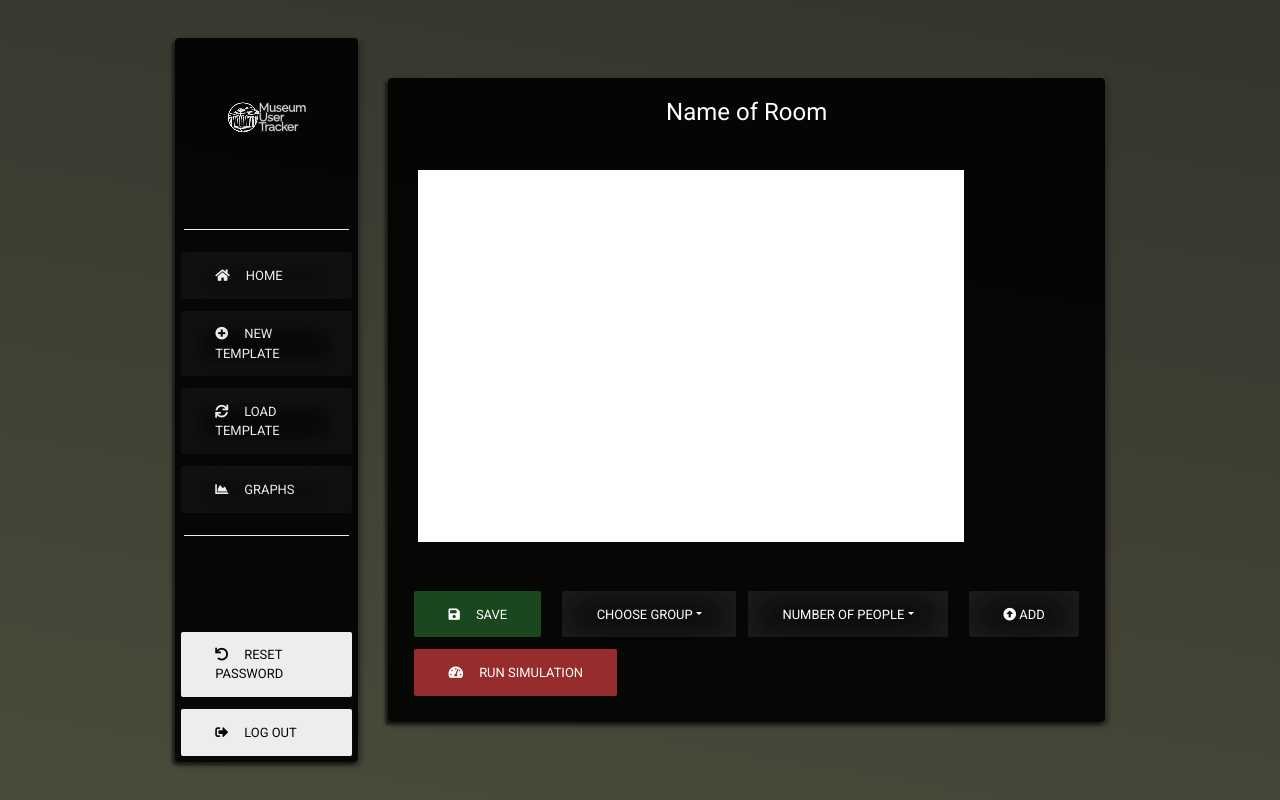
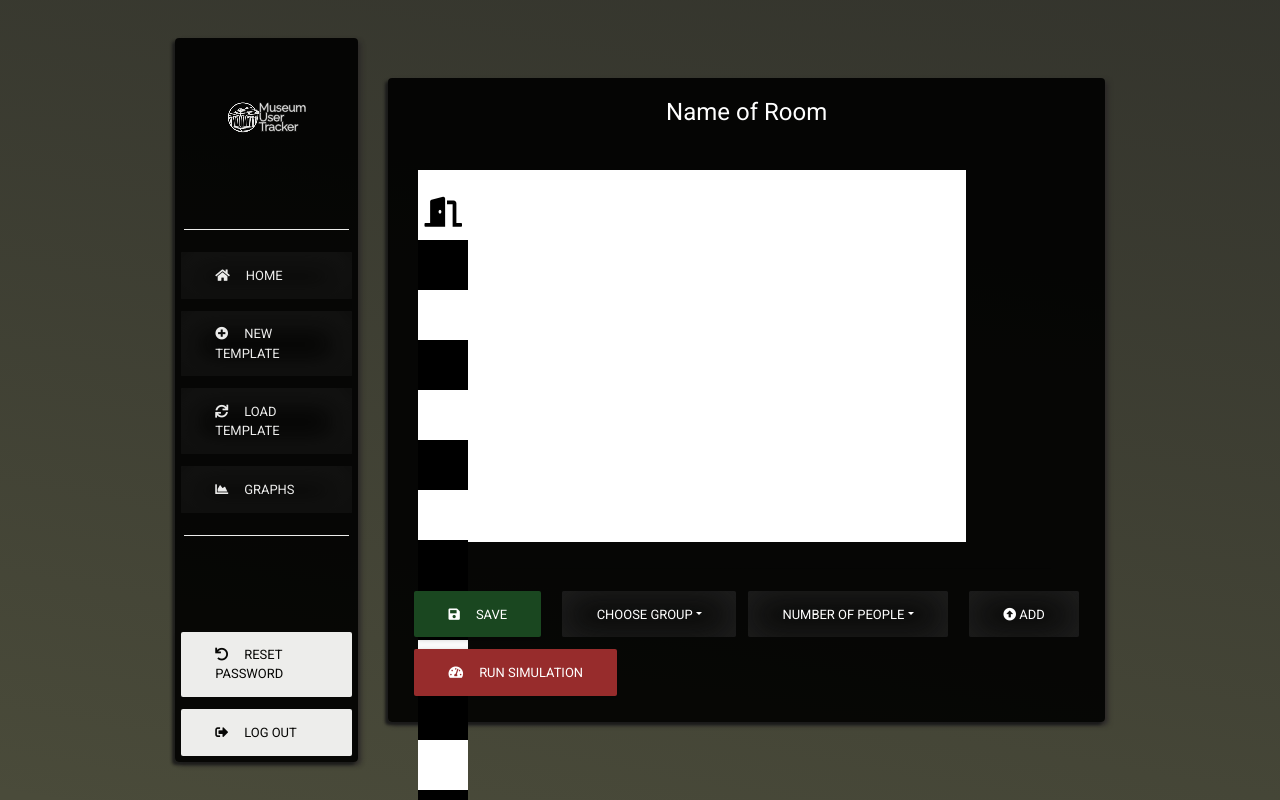
Before and after one commit to AdonisAgelis/thesis-project, a React (Create React App) app in the folder frontend/: page /profile in a window 1280 px wide. Both pictures are taken after a click on the button "NEW TEMPLATE". Built offline with nearby package versions, Linux system fonts and the light colour scheme.

Commit message:
They play checkers, we play chess
Mhn toys kanete etsi re

```diff
--- a/frontend/src/columnsProfile.component.js
+++ b/frontend/src/columnsProfile.component.js
@@ -78,7 +78,7 @@ const ColumnsProfile = props => {
               <hr style={{ width: "90%", marginLeft: "5%" }}/>
               <MDBCardText style={{ textAlign: "center" }}></MDBCardText>
               <div class="workspace-container">
-                <div id = 'item1'><Room itemPosition = {[0, 0]}/></div>
+                <div id = 'item1'><Room itemPosition = {[0, 0]} /></div>
                 <div id = 'item2'></div>
               </div>
               <hr
--- a/frontend/src/room.component.js
+++ b/frontend/src/room.component.js
@@ -1,38 +1,38 @@
-import React, { forwardRef, useState, useRef, useImperativeHandle } from 'react';
+import React, {useState} from 'react';
 import Square from './square.component';
 import DnDIcons from './dndIcons.component';
 
 const renderSquare = (i, [itemX, itemY]) => {
     const x = i % 8;
     const y = Math.floor(i / 8);
+    const black = (x + y) % 2 === 1;
     const isItemHere = x === itemX && y === itemY;
-    const piece = isItemHere ? <DnDIcons /> : null
+    const piece = isItemHere ? <DnDIcons role = 'entrance'/> : null;
 
     return (
         <div key = {i} style = {{width: '12.5%', height: '12.5%'}}>
-            <Square>{piece}</Square>
+            <Square black = {black}>{piece}</Square>
         </div>
     )
-}
+};
 
-const Room = (props, { itemPosition }) => {
+export default function Room({itemPosition}) {
 
-    const [roomProp, setRoomProp] = useState(props);
+    // const [roomProp, setRoomProp] = useState(props);
 
     const squares = [];
-    for (let i = 0; i <64; i++) {
-        squares.push(renderSquare(i, roomProp.itemPosition));
+    for (let i = 0; i < 64; i++) {
+        squares.push(renderSquare(i, itemPosition));
     }
 
     return (
         <div
             style={{
                 width: '100%',
-                height: '100%'
+                height: '20rem',
+                display: 'grid',
             }}>
-            {roomProp.squares}
+            {squares}
         </div>
     )
-}
-
-export default Room;
+};
--- a/frontend/src/square.component.js
+++ b/frontend/src/square.component.js
@@ -1,17 +1,15 @@
 import React, { useState, forwardRef, useRef, useImperativeHandle } from 'react'
 import DnDIcons from './dndIcons.component';
 
-const Square = (props) => {
-
-    const [itemProp, setItemProp] = useState(props);
-
-    const fill = 'black';
+export default function Square({black, children}) {
+    const fill = black ? 'black' : 'white';
+    const stroke = black ? 'white' : 'black';
+    // const [itemProp, setItemProp] = useState(props);
     return <div style={{ backgroundColor: fill,
-                       width: '100%',
-                       height: '100%'
+                       color: stroke,
+                       width: '50px',
+                       height: '50px'
                     }}>
-                    {itemProp.children}
+                    {children}
             </div>
 }
-
-export default Square;
```
